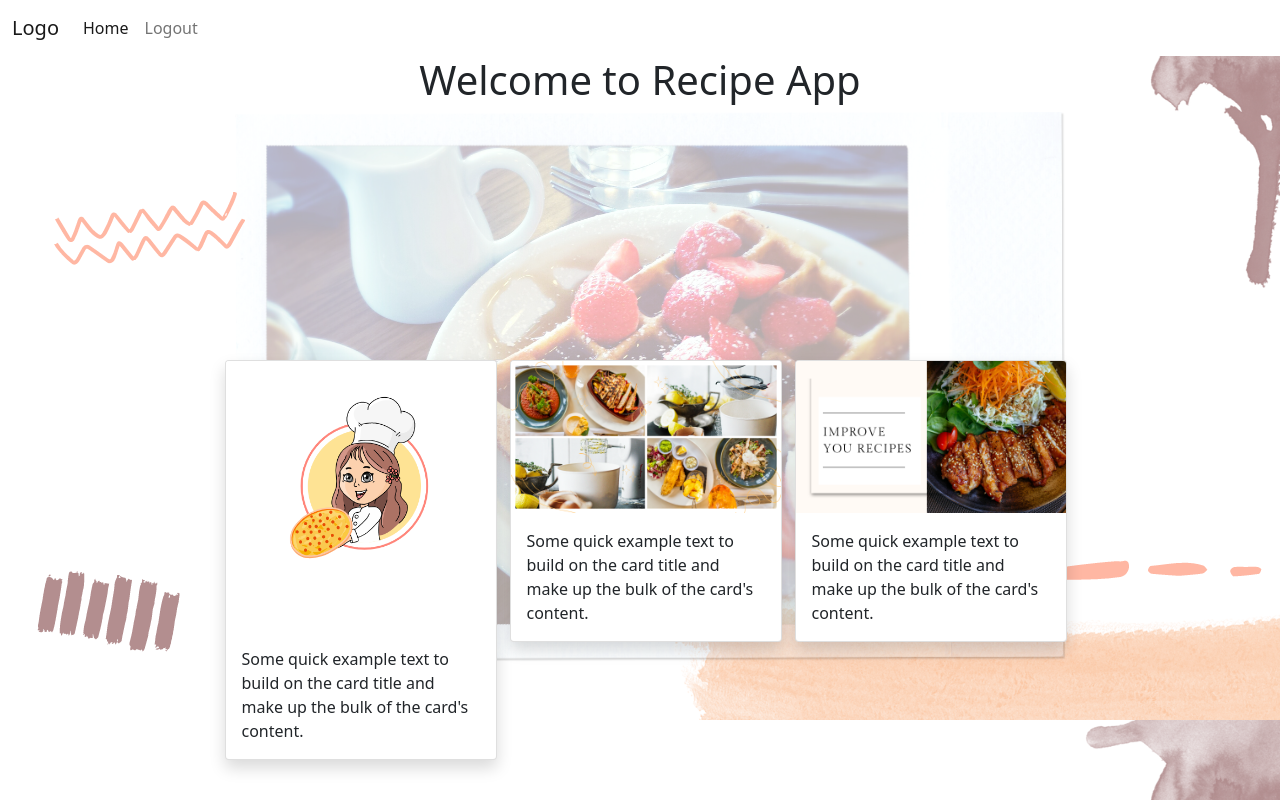
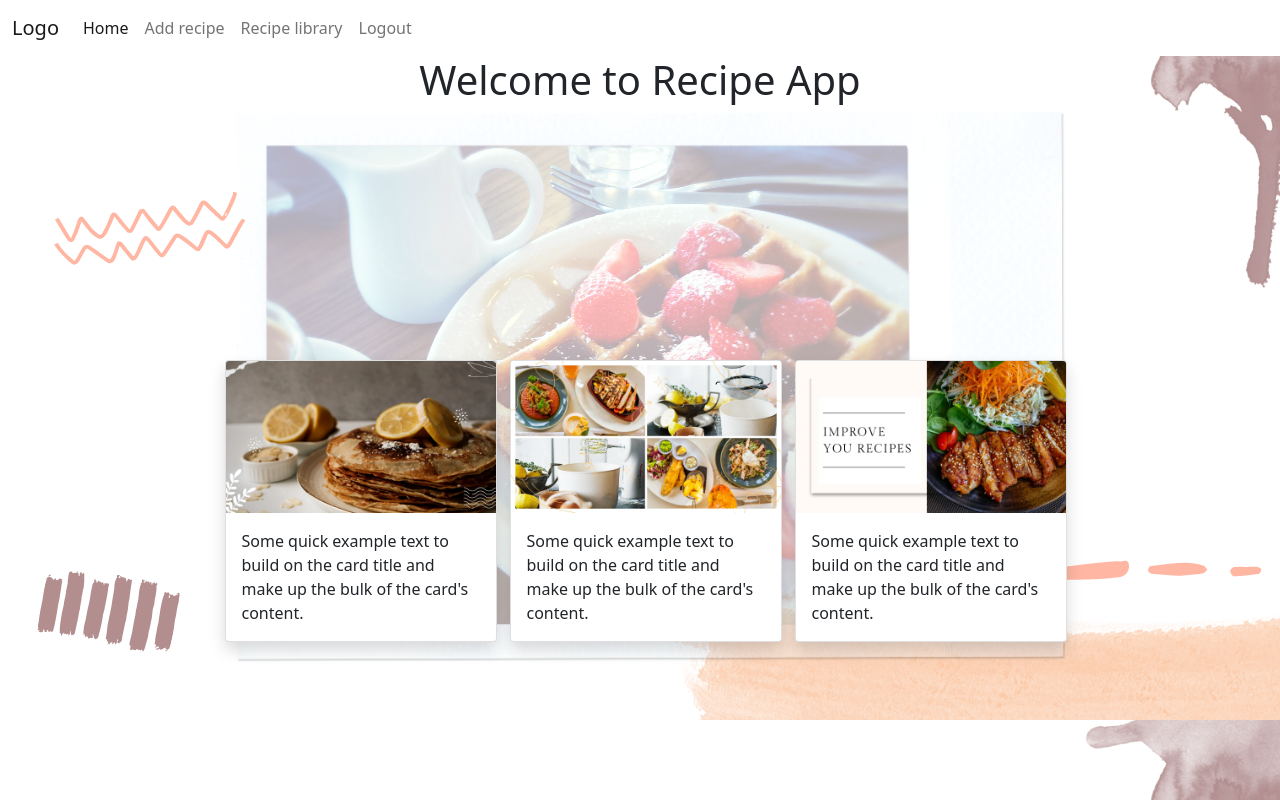
Before and after one commit to Aliona83/project4--test, a Django app: page / in a window 1280 px wide. Run offline with Django 3.2, Linux system fonts and the light colour scheme; the visitor is signed in with stand-in values (Sample User, id 1).

Commit message:
Resize images

```diff
--- a/templates/account/login.html
+++ b/templates/account/login.html
@@ -7,9 +7,9 @@
 
 {% block content %}
 
-<div class="container">
+<div class="container col-md-8 mt-5">
   <div class="row">
-    <div class="col-md-8 mt-3 offset-md-2">
+    <div class="col-md-8 mt-3 offset-md-3">
       <h3>{% trans "Sign In" %}</h3>
 
      <p>{% blocktrans %}If you have not created an account yet, then please
@@ -17,7 +17,7 @@
     </div>
   </div>
   <div class="row">
-    <div class="col-md-8 mt-3 offset-md-2">
+    <div class="col-md-8 mt-3 offset-md-3">
   <form class="login" method="POST" action="{% url 'account_login' %}">
   {% csrf_token %}
   {{ form.as_p }}
--- a/templates/base.html
+++ b/templates/base.html
@@ -35,6 +35,12 @@
                     </li>
                     {% if user.is_authenticated %}
                     <li class="nav-item">
+                        <a class="nav-link" href="{% url 'account_signup' %}">Add recipe</a>
+                    </li>
+                    <li class="nav-item">
+                        <a class="nav-link" href="{% url 'account_signup' %}">Recipe library</a>
+                    </li>
+                    <li class="nav-item">
                         <a class="nav-link" href="{% url 'account_logout' %}">Logout</a>
                     </li>
                     {% else %}
--- a/templates/home.html
+++ b/templates/home.html
@@ -7,7 +7,7 @@
         <div class="row justify-content-center">
           <div class="col-md-3">
             <div class="card shadow" style="width: 17rem;">
-            <img src="/static/images/card1.png" class="card-img-top" alt="...">
+            <img src="/static/images/card1.webp" class="card-img-top" alt="...">
             <div class="card-body">
               <p class="card-text">Some quick example text to build on the card title and make up the bulk of the card's content.</p>
             </div>
@@ -15,7 +15,7 @@
          </div>
          <div class="col-md-3">
             <div class="card shadow" style="width: 17rem;">
-              <img src="/static/images/card2.png" class="card-img-top" alt="...">
+              <img src="/static/images/card2.webp" class="card-img-top" alt="...">
               <div class="card-body">
                 <p class="card-text">Some quick example text to build on the card title and make up the bulk of the card's content.</p>
               </div>
@@ -23,7 +23,7 @@
         </div>
             <div class="col-md-3">
               <div class="card shadow" style="width: 17rem;">
-                <img src="/static/images/card3.png" class="card-img-top" alt="...">
+                <img src="/static/images/card3.webp" class="card-img-top" alt="...">
                 <div class="card-body">
                   <p class="card-text">Some quick example text to build on the card title and make up the bulk of the card's content.</p>
                 </div>
```
Also changed, not shown: templates/account/logout.html (+15 -7 lines), templates/account/signup.html (+15 -8 lines), static/images/card1.png (deleted), static/images/card1.webp (added), static/images/card2.png (deleted), static/images/card2.webp (added), static/images/card3.png (deleted), static/images/card3.webp (added).
